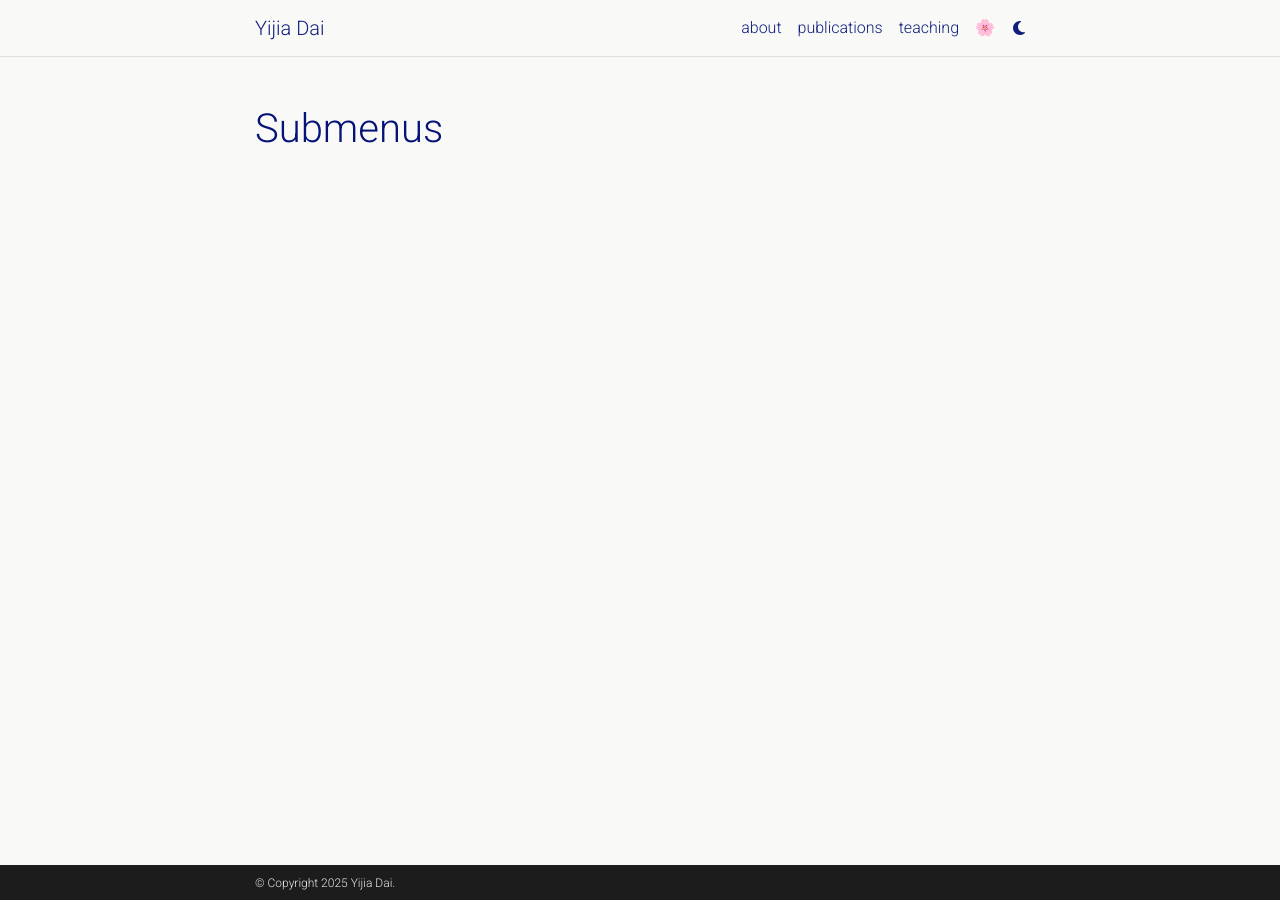
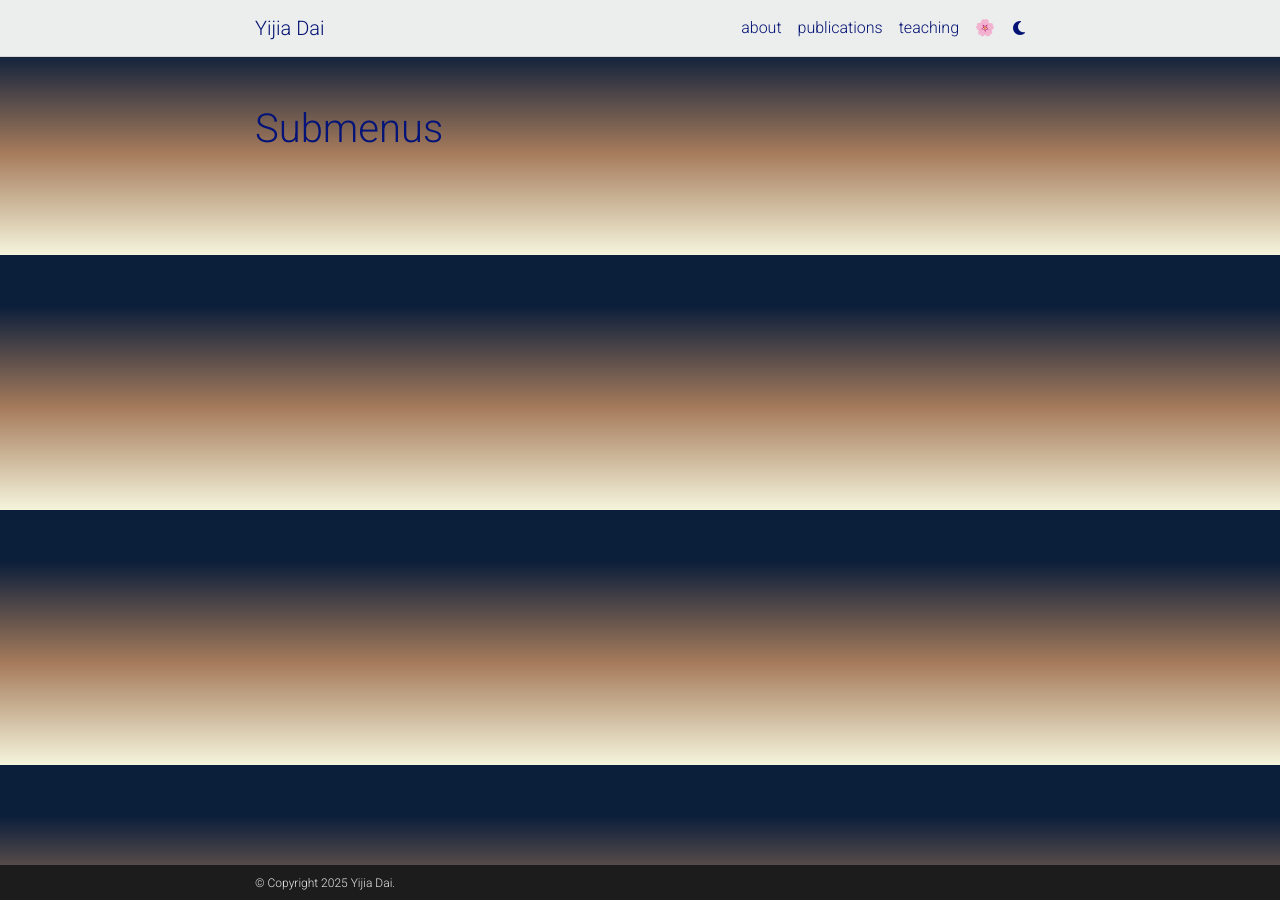
Before and after one commit to DaiYijia02/DaiYijia02.github.io, a Jekyll site: the page built from _pages/dropdown.md, in a window 1280 px wide. Built offline with Jekyll 4.4.1, drawn with Linux system fonts in a browser that asks for light colours; comment, search, counter and statistics services are not loaded; a style sheet for code colours, icons or effects is not loaded.

Commit message:
try fun background

```diff
--- a/_sass/_layout.scss
+++ b/_sass/_layout.scss
@@ -11,6 +11,90 @@
     scroll-margin-top: 66px;
   }
 }
+// 1. Define your color palette
+$universe-dark-blue:   #0b1e3a;
+$universe-golden-brown:#a67b5b;
+$universe-golden-green:#556b2f;
+$universe-beige:       #f5f5dc;
+
+// 2. Base gradient background
+body {
+  background: linear-gradient(
+    to bottom,
+    $universe-dark-blue 20%,
+    $universe-golden-brown 60%,
+    $universe-beige 100%
+  );
+  position: relative;
+  overflow: hidden;
+}
+
+// 3. Starfield — randomly place tiny “stars” via box-shadows
+@mixin starfield($count) {
+  $shadows: ();
+  @for $i from 1 through $count {
+    $x: random(100) * 1%;
+    $y: random(100) * 1%;
+    $opacity: random(50) / 100;
+    $shadows: append($shadows, #{$x} #{$y} rgba(255,255,255,$opacity), comma);
+  }
+  width: 1px;
+  height: 1px;
+  background: transparent;
+  box-shadow: $shadows;
+}
+
+body::before {
+  @include starfield(200);     // try 200–500 for density
+  content: "";
+  position: absolute;
+  top: 0; left: 0;
+  // spans full viewport via the heavy box-shadows
+  pointer-events: none;
+  animation: twinkle 4s infinite ease-in-out alternate;
+}
+
+// small pulsing to mimic distant stars
+@keyframes twinkle {
+  to { opacity: 0.6; }
+}
+
+// 4. Shooting-star mixin & spots
+@mixin shooting-star($top, $left, $delay) {
+  &::after {
+    content: "";
+    position: absolute;
+    top: $top;
+    left: $left;
+    width: 2px;
+    height: 2px;
+    background: rgba(255,255,255,0.8);
+    border-radius: 50%;
+    box-shadow: 0 0 6px rgba(255,255,255,0.8);
+    animation: shoot 1.2s linear $delay infinite;
+  }
+}
+
+// place a handful of shooting stars at different offsets
+body::after {
+  @include shooting-star(10%, 30%, 0s);
+  @include shooting-star(25%, 80%, 3s);
+  @include shooting-star(60%, 50%, 6s);
+  @include shooting-star(40%, 20%, 9s);
+}
+
+// 5. Shooting-star trajectory
+@keyframes shoot {
+  0% {
+    transform: translate(0, 0) scale(0.5);
+    opacity: 1;
+  }
+  100% {
+    transform: translate(-300px, 300px) scale(1.2);
+    opacity: 0;
+  }
+}
+
 
 body.fixed-top-nav {
   // Add some padding for the nav-bar.
```
